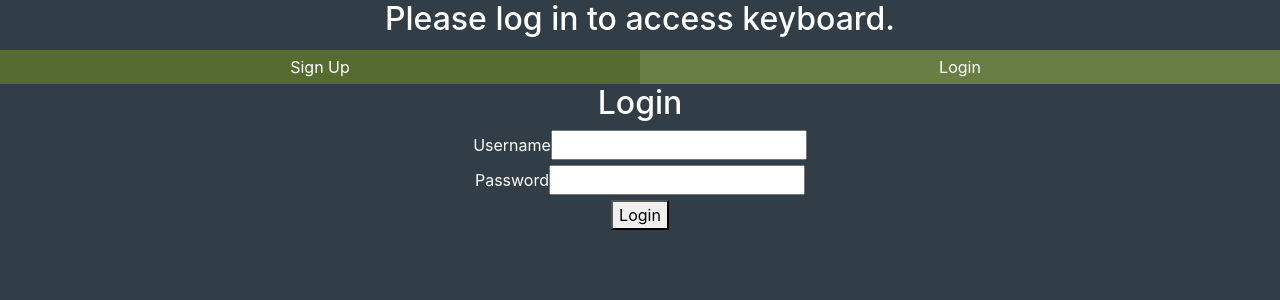
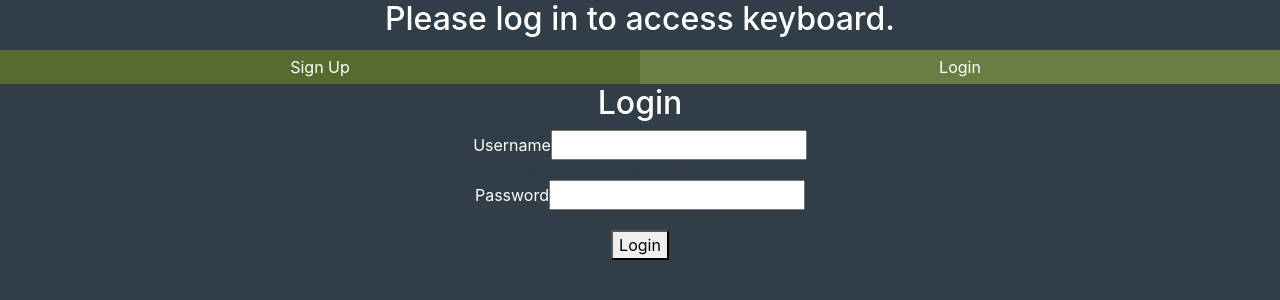
Before and after one commit to MichaelAZimmerman/synthesizer, a React (Create React App) app: page /login in a window 1280 px wide. Shown: the top 300 px of the page. Built offline with nearby package versions, Linux system fonts and the light colour scheme.

Commit message:
adds form error for login validation

```diff
--- a/src/App.css
+++ b/src/App.css
@@ -109,3 +109,12 @@
 .note:active {
   background: grey;
 }
+.form-hint {
+  color: rgb(50, 62, 71);
+  font-size: 10px;
+}
+.form-error {
+  color: red;
+  font-size: 10px;
+  font-weight: bold;
+}
--- a/src/components/Login.js
+++ b/src/components/Login.js
@@ -8,6 +8,8 @@
   const [password, setPassword] = useState("");
   const { callAPI: loginCall } = useFetch("POST");
   const [error, setError] = useState(null);
+  const [passwordValid, setPasswordValid] = useState(true);
+  const [usernameValid, setUsernameValid] = useState(true);
   return (
     <>
       <h2>Login</h2>
@@ -17,8 +19,14 @@
           <input
             id="username"
             onChange={(e) => setUsername(e.target.value)}
+            onBlur={() => {
+              setUsernameValid(username.length > 4 && username.length <= 20);
+            }}
             value={username}
           />
+        </div>
+        <div className={usernameValid ? "form-hint" : "form-error"}>
+          Username must be between 5 and 20 characters.
         </div>
         <div className="">
           <label htmlFor="password">Password</label>
@@ -26,8 +34,14 @@
             type="password"
             id="password"
             onChange={(e) => setPassword(e.target.value)}
+            onBlur={() => {
+              setPasswordValid(password.length > 4 && password.length <= 20);
+            }}
             value={password}
           />
+          <div className={passwordValid ? "form-hint" : "form-error"}>
+            Password must be between 5 and 20 characters
+          </div>
         </div>
 
         <button
@@ -49,6 +63,9 @@
                 return setError(res.error);
               }
               login(res.data.username, res.data.id);
+            } else {
+              setUsernameValid(username.length > 4 && username.length <= 20);
+              setPasswordValid(password.length > 4 && password.length <= 20);
             }
           }}
         >
```
